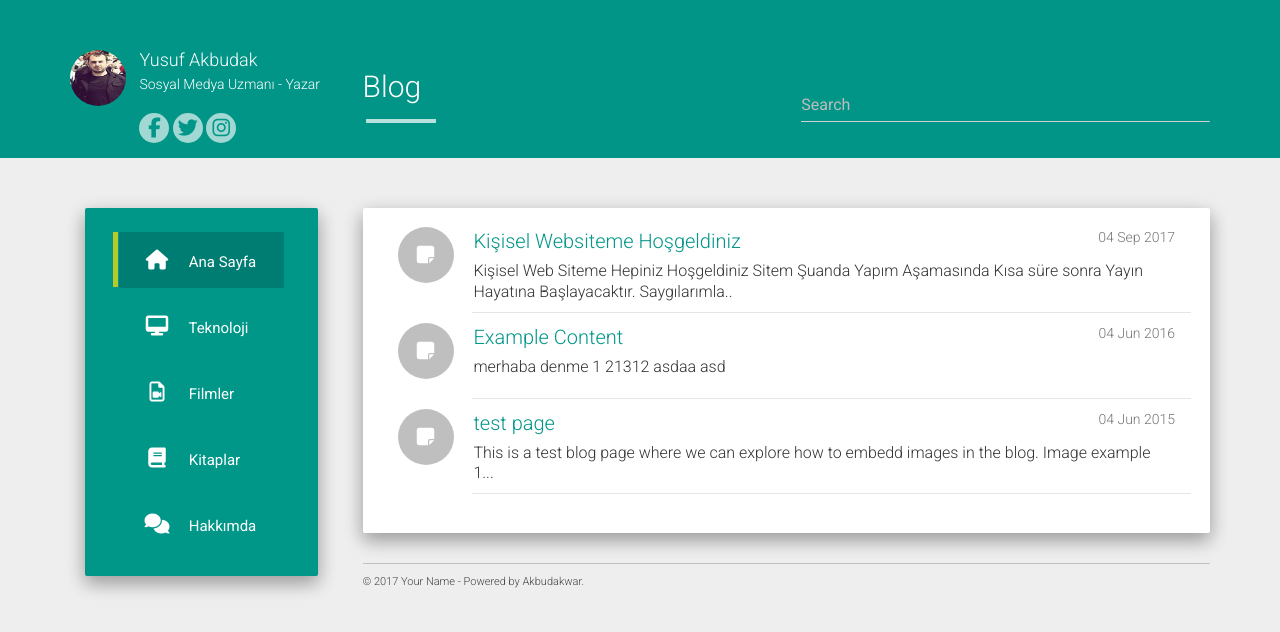
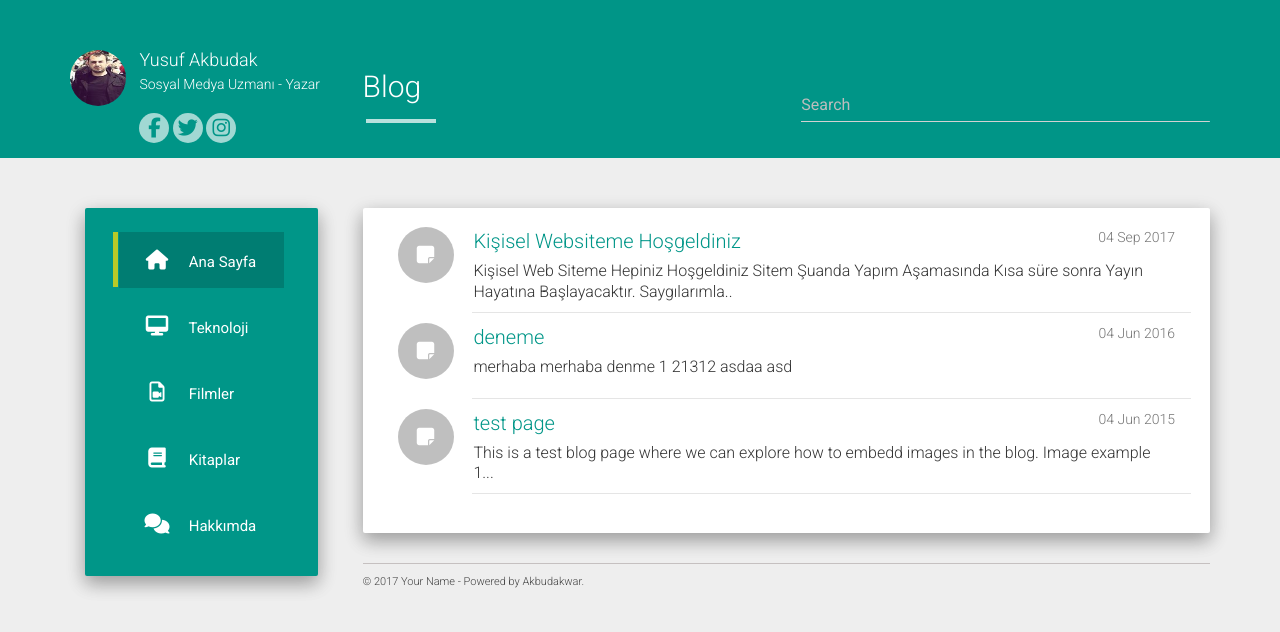
Before and after one commit to yusufakbudak/yusufakbudak.github.io, a Jekyll site: the page built from index.html, in a window 1280 px wide. Shown: the top 632 px of the page. Built offline with Jekyll 4.4.1, drawn with Linux system fonts in a browser that asks for light colours; nearby versions of some CDN libraries; the list of posts is cut into pages by our own code.

Commit message:
Update 2016-06-04-example-content.md

```diff
--- a/_posts/2016-06-04-example-content.md
+++ b/_posts/2016-06-04-example-content.md
@@ -1,6 +1,10 @@
 ---
+layout: page
+title: deneme
 permalink: /Teknoloji/
 ---
+merhaba
+
 merhaba
 
 
```
